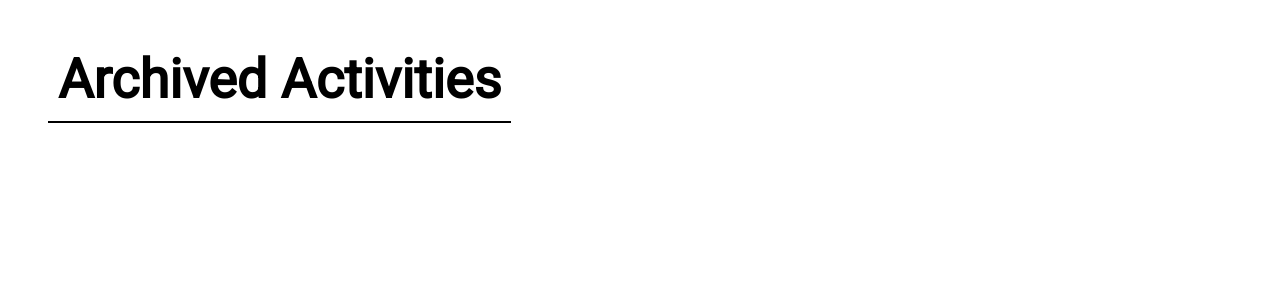
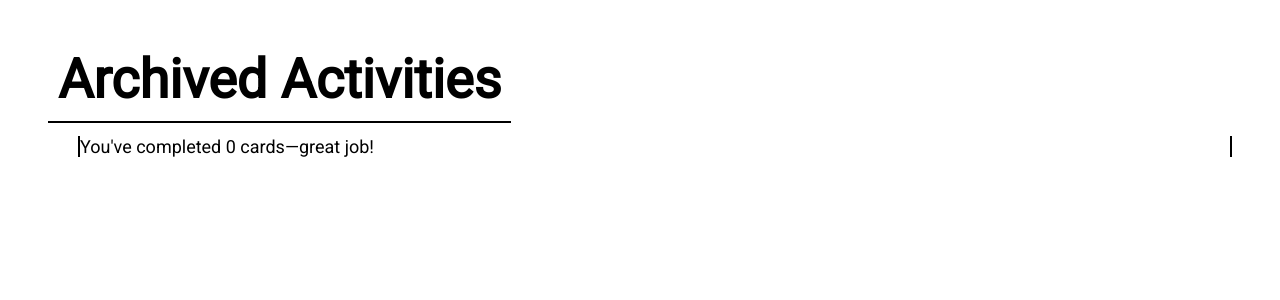
Before and after one commit to mlsmoorman/stick-to-it, a Django app: page /cards/archive in a window 1280 px wide; the page is wider, and only the part inside the window is pictured. Shown: the part 88-388 px from the top of that part. Run offline with Django 5.2, Linux system fonts and the light colour scheme; the visitor is signed in with stand-in values (Sample User, id 1); data that the repository does not hold is empty.

Commit message:
Add 'counter' to index and archive

```diff
--- a/stick_to_it/main_app/templates/cards/archive.html
+++ b/stick_to_it/main_app/templates/cards/archive.html
@@ -6,6 +6,7 @@
 </div>
 
 <section>
+    <p>You've completed {{cards|length}} cards—great job!</p>
     {% for card in cards %}
     <a href="{% url 'detail' card.id %}">
         <div class="card">
@@ -15,5 +16,6 @@
         </div>
     </a>
     {% endfor %}
+
 </section>
 {% endblock content %}
--- a/stick_to_it/main_app/templates/cards/index.html
+++ b/stick_to_it/main_app/templates/cards/index.html
@@ -14,5 +14,6 @@
         </div>
     </a>
     {% endfor %}
+    <p>You've got <strong><mark>{{cards|length}}</mark></strong> cards to do—why not check one off?</p>
 </section>
 {% endblock content %}
```
